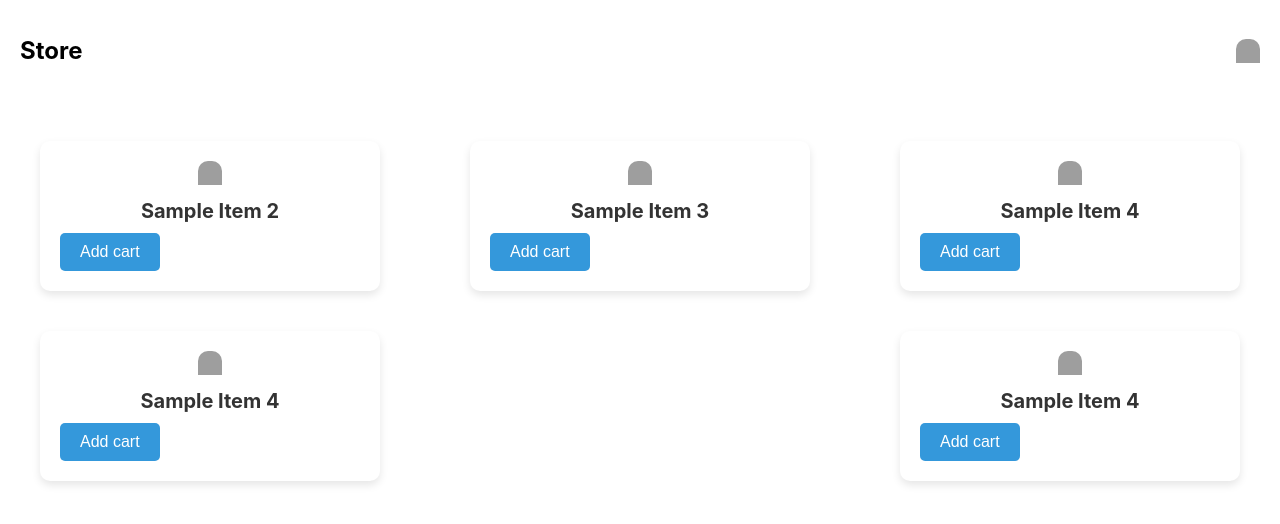
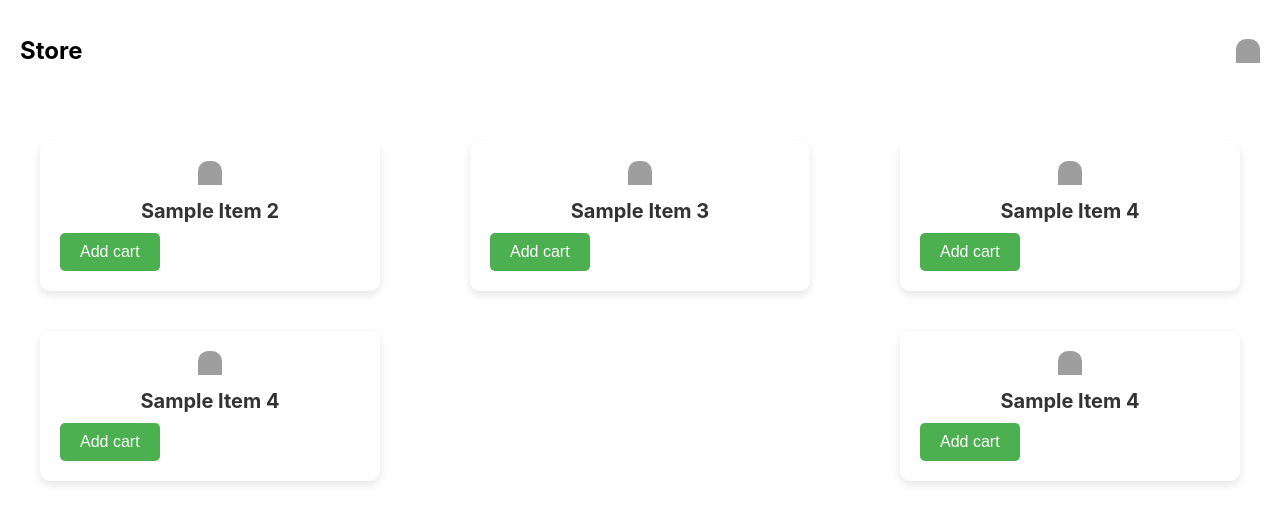
Before and after one commit to Nideeshp/Redux-project, a React (Create React App) app: page / in a window 1280 px wide. Shown: the top 524 px of the page. Built offline with nearby package versions, Linux system fonts and the light colour scheme; grey boxes are pictures that could not be loaded.

Commit message:
cart button commit

```diff
--- a/src/components/Productlist/cartButtons/beforecart.js
+++ b/src/components/Productlist/cartButtons/beforecart.js
@@ -9,7 +9,7 @@ const Beforecart = ({product}) => {
 
   return (
     <div className='before-cart'>
-    <button className='addcart' onClick={()=>dispatch(addTocart(product))}>Add cart</button>
+    <button className='addtocart' onClick={()=>dispatch(addTocart(product))}>Add cart</button>
 
 </div>
   )
--- a/src/components/Productlist/cartButtons/cartbuttons.css
+++ b/src/components/Productlist/cartButtons/cartbuttons.css
@@ -6,7 +6,7 @@
     align-items: center;
   }
 
-  .addcart {
+  .addtocart {
     background-color: #4caf50; /* Green background color */
     color: #fff; /* White text color */
     border: none; /* Remove button border */
@@ -16,7 +16,7 @@
     font-size: 16px; /* Set font size */
   }
 
-  .addcart:hover {
+  .addtocart:hover {
     background-color: #45a049; /* Darker green on hover */
   }
 
```
